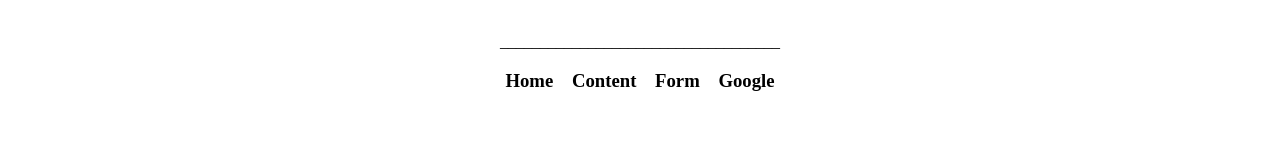
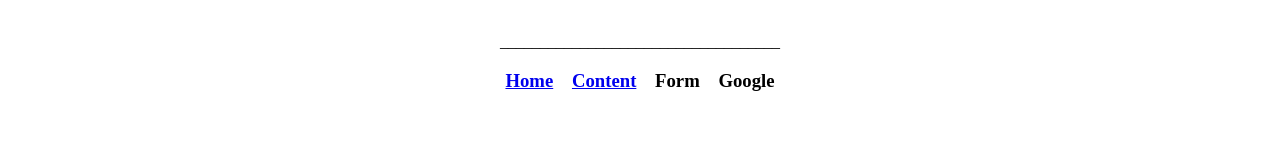
Before and after one commit to Ethan-brau/Ethan-brau.github.io, a plain HTML site: page WHW Blocher/Index.html in a window 1280 px wide. Shown: the part 393-537 px from the top of the page. Drawn offline with Linux system fonts and the light colour scheme.

Commit message:
Update Index.html

```diff
--- a/WHW Blocher/Index.html
+++ b/WHW Blocher/Index.html
@@ -14,7 +14,7 @@
 	<img src="web.jpg" class="center">
 	<h1 style="text-align:center;"><b>Welcome to my Website!!1!11!! </b> </h1><br>
 	<p style="text-align:center;">___________________________________</p>
-	<h3 style="text-align:center">Home&nbsp;&nbsp;&nbsp;&nbsp;Content&nbsp;&nbsp;&nbsp;&nbsp;Form&nbsp;&nbsp;&nbsp;&nbsp;Google </h3><br>
+	<h3 style="text-align:center"><a href="index.html">Home</a>&nbsp;&nbsp;&nbsp;&nbsp;<a href=content.html>Content</a>&nbsp;&nbsp;&nbsp;&nbsp;Form&nbsp;&nbsp;&nbsp;&nbsp;Google </h3><br>
 
 	<p>Lorem ipsum dolor sit amet, consectetur adipiscing elit, sed do eiusmod tempor incididunt
 	ut labore et dolore magna aliqua.<br> Ut enim ad minim veniam,
```
